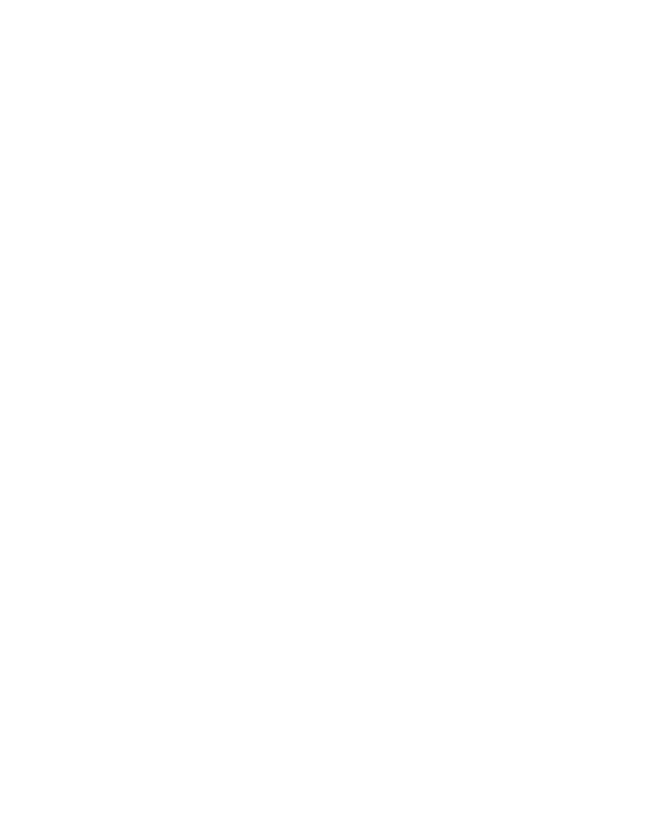
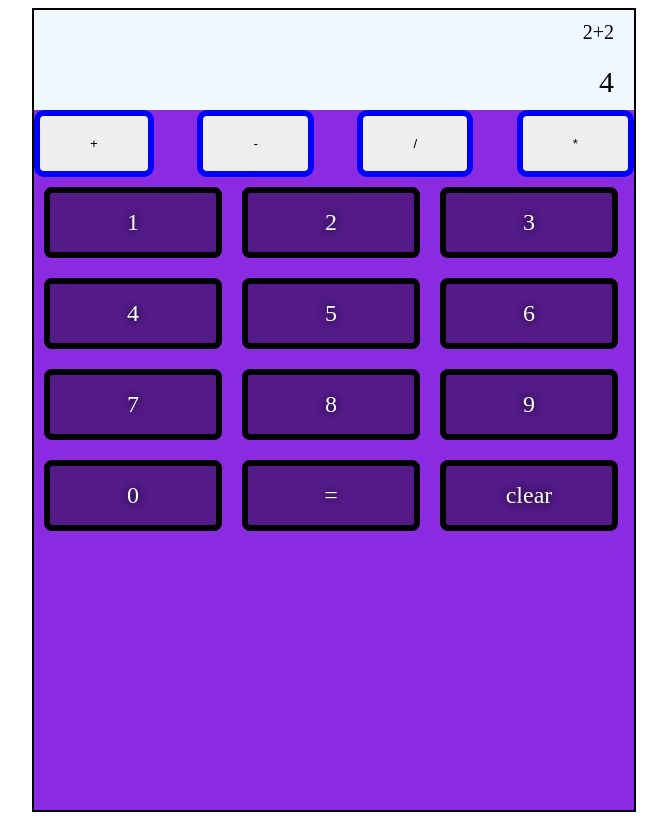
Before and after one commit to JackSoze/calculator-project, a plain HTML site: page index.html in a window 1280 px wide. Shown: the whole page, without its empty margins (306-973 px from the left). Drawn offline with Linux system fonts and the light colour scheme.

Commit message:
Create a basic html and css calculator layout

```diff
--- a/index.html
+++ b/index.html
@@ -9,6 +9,32 @@
     <script src="./script.js" defer></script>
 </head>
 <body>
-
+    <div class="calculator">
+        <div class="results-header">
+            <div class="operation">2+2</div>
+            <div class="results">4</div>
+        </div>
+        <div class="controls">
+            <button>+</button>
+            <button>-</button>
+            <button>/</button>
+            <button>*</button>
+        </div>
+        <div class="numbers">
+            <div class="number">1</div>
+            <div class="number">2</div>
+            <div class="number">3</div>
+            <div class="number">4</div>
+            <div class="number">5</div>
+            <div class="number">6</div>
+            <div class="number">7</div>
+            <div class="number">8</div>
+            <div class="number">9</div>
+            <div class="number">0</div>
+            <div class="number equals" >=</div>
+            <div class="number clear">clear</div>
+        </div>
+        </div>
+    </div>
 </body>
 </html>
--- a/style.css
+++ b/style.css
@@ -0,0 +1,68 @@
+body {
+    display: flex;
+    flex-flow: column nowrap;
+}
+
+.calculator {
+    display: flex;
+    flex-flow: column nowrap;
+    height: 100vh;
+    width: 600px;
+    background-color: blueviolet;
+    align-self: center;
+    border: 2px solid black;
+}
+
+.results-header {
+    display: flex;
+    flex-flow: column nowrap;
+    justify-content: space-between;
+    height: 100px;
+    background-color: aliceblue;
+    justify-content: space-around;
+    align-items: flex-end;
+      padding-right: 20px;
+}
+
+.results-header .operation {
+    font-size: 20px;
+}
+
+.results-header .results {
+    font-size: 30px;
+}
+
+.controls {
+    display: flex;
+    flex-flow: row nowrap;
+    justify-content: space-between;
+}
+
+.numbers {
+    display: flex;
+    flex-flow: row wrap;
+}
+
+button {
+    padding: 20px 50px;
+    border: .4rem solid blue;
+    border-radius: 10px;
+}
+
+.number {
+  border: .4rem solid black;
+  border-radius: .5rem;
+  margin: 10px;
+  font-size: 1.5rem;
+  padding: 1rem .5rem;
+  transition: all .07s ease;
+  width: 150px;
+  text-align: center;
+  color: white;
+  background: rgba(0,0,0,0.4);
+  text-shadow: 0 0 .5rem black
+}
+
+.number .number-last {
+
+}
```
